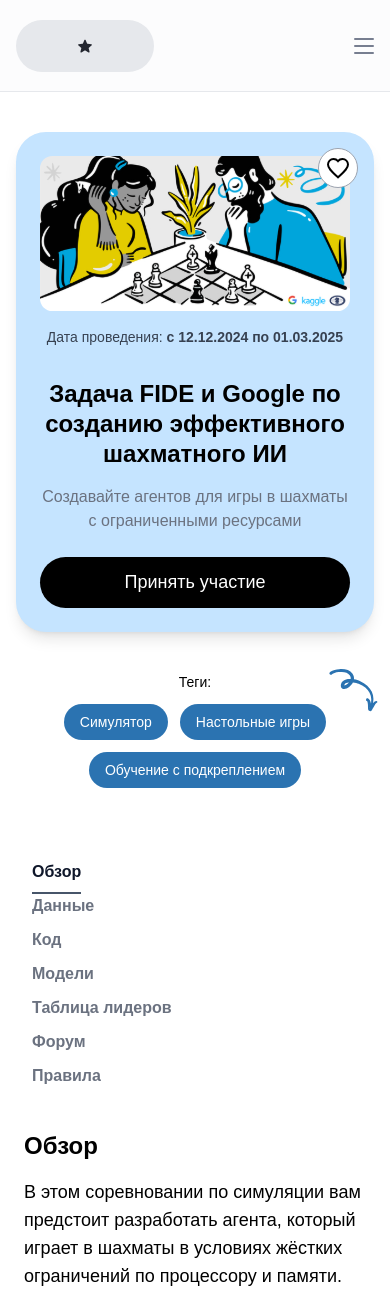
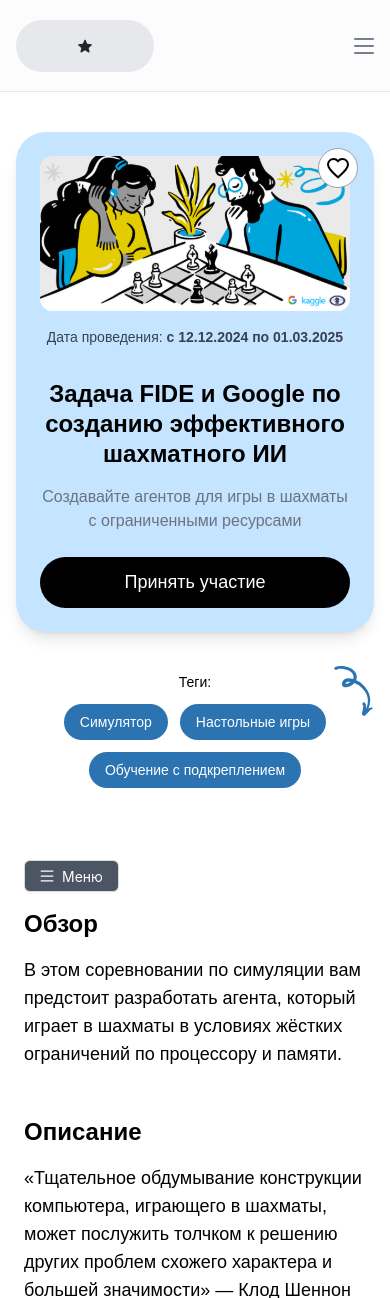
Before and after one commit to POLUPOKEER/RLArena, a React app: page /Competition in a window 390 px wide. Shown: the top 1298 px of the page. Built offline with nearby package versions, Linux system fonts and the light colour scheme; the HTML template or start-up script is replaced by a standard one.

Commit message:
Улучшение UX "Соревнование"

```diff
--- a/package.json
+++ b/package.json
@@ -15,6 +15,7 @@
     "framer-motion": "^12.6.5",
     "react": "^18.3.1",
     "react-dom": "^18.3.1",
+    "react-responsive": "^10.0.1",
     "react-router-dom": "^7.1.1"
   },
   "devDependencies": {
--- a/src/components/ComHero.jsx
+++ b/src/components/ComHero.jsx
@@ -2,18 +2,8 @@
 
 const ComHero = () => {
   const [isHeartRed, setIsHeartRed] = useState(false);
-  const [isBubblePopped, setIsBubblePopped] = useState(false);
-  const [isRotating, setIsRotating] = useState(false);
 
   const toggleHeartColor = () => setIsHeartRed(!isHeartRed);
-  const handleBubbleClick = () => {
-    setIsBubblePopped(true);
-    setTimeout(() => setIsBubblePopped(false), 300);
-  };
-  const handleImageClick = () => {
-    setIsRotating(true);
-    setTimeout(() => setIsRotating(false), 600);
-  };
 
   return (
     <section className="relative w-full flex flex-col items-center py-10 px-4 overflow-hidden">
@@ -84,10 +74,7 @@
       <img
         src="/Group.svg"
         alt="Decorative ellipse"
-        className={`absolute w-[15%] sm:w-[10%] lg:w-[8%] right-[2%] bottom-[15%] transform ${
-          isRotating ? "rotate-[15deg]" : "rotate-[-15deg]"
-        } transition-all duration-300`}
-        onClick={handleImageClick}
+        className={`absolute w-[15%] sm:w-[10%] lg:w-[8%] right-[2%] bottom-[15%] transform transition-all duration-300`}
       />
     </section>
   );
--- a/src/components/TabMenu.jsx
+++ b/src/components/TabMenu.tsx
@@ -1,8 +1,14 @@
-import { useState } from "react";
+import React from "react";
+import { useState, useRef, useEffect } from "react";
+import { Drawer, Button } from "antd";
+import { MenuOutlined } from "@ant-design/icons";
+import { useMediaQuery } from "react-responsive";
 
 const TabMenu = () => {
   const [activeTab, setActiveTab] = useState("overview");
-
+  const [isDrawerVisible, setDrawerVisible] = useState(false);
+  const isMobile = useMediaQuery({ query: "(max-width: 1024px)" });
+  const tabRef = useRef<HTMLDivElement | null>(null);
   const tabs = [
     { id: "overview", label: "Обзор" },
     { id: "data", label: "Данные" },
@@ -12,6 +18,12 @@
     { id: "forum", label: "Форум" },
     { id: "rules", label: "Правила" },
   ];
+
+  useEffect(() => {
+    if (isDrawerVisible && tabRef.current) {
+      tabRef.current.scrollIntoView({ behavior: "smooth" });
+    }
+  }, [isDrawerVisible]);
 
   const renderContent = () => {
     switch (activeTab) {
@@ -209,28 +221,70 @@
   };
 
   return (
-    <div className="w-full bg-white flex flex-col items-center min-h-[450px] mt-8">
-      {/* Меню вкладок */}
-      <div className="w-full max-w-6xl overflow-x-auto scrollbar-hide">
-        <div className="flex ml-4 lg:space-x-12 px-4 md:px-0 flex-col lg:flex-row items-start lg:items-center">
+    <div ref={tabRef} className="w-full bg-white flex flex-col lg:items-center items-start min-h-[450px] pt-8">
+      {/* Кнопка меню на мобильных */}
+      {isMobile && (
+        <div className="w-full px-6 mb-4">
+          <Button
+            icon={<MenuOutlined />}
+            onClick={() => {
+              setDrawerVisible(true)
+            }}
+            className="bg-gray-600 text-white"
+          >
+            Меню
+          </Button>
+        </div>
+      )}
+
+      {/* Меню вкладок (десктоп) */}
+      {!isMobile && (
+        <div className="pt-1 max-w-6xl scrollbar-hide w-full">
+          <div className="flex ml-4 items-start space-x-12 px-0 flex-col lg:flex-row lg:items-center">
+            {tabs.map((tab) => (
+              <span
+                key={tab.id}
+                onClick={() => setActiveTab(tab.id)}
+                className={`text-base md:text-lg font-semibold cursor-pointer transition-all border-b-2 ${activeTab === tab.id
+                  ? "border-slate-600 text-slate-900"
+                  : "border-transparent text-gray-500 hover:text-slate-700"
+                  } pb-2`}
+              >
+                {tab.label}
+              </span>
+            ))}
+          </div>
+        </div>
+      )}
+
+      {/* Drawer меню (мобильные) */}
+      <Drawer
+        title="Меню"
+        placement="left"
+        onClose={() => setDrawerVisible(false)}
+        open={isDrawerVisible}
+      >
+        <div className="flex flex-col space-y-4">
           {tabs.map((tab) => (
             <span
               key={tab.id}
-              onClick={() => setActiveTab(tab.id)}
-              className={`text-base md:text-lg font-semibold cursor-pointer transition-all border-b-2 ${
-                activeTab === tab.id
-                  ? "border-slate-600 text-slate-900"
-                  : "border-transparent text-gray-500 hover:text-slate-700"
-              } pb-2`}
+              onClick={() => {
+                setActiveTab(tab.id);
+                setDrawerVisible(false);
+              }}
+              className={`text-base font-semibold cursor-pointer ${activeTab === tab.id
+                ? "text-blue-600"
+                : "text-gray-700 hover:text-blue-500"
+                }`}
             >
               {tab.label}
             </span>
           ))}
         </div>
-      </div>
+      </Drawer>
 
       {/* Контент вкладки */}
-      <div className="w-full max-w-5xl bg-white px-6 md:px-8 py-8">
+      <div className="w-full max-w-5xl bg-white px-6 md:px-8 lg:mt-8">
         {renderContent()}
       </div>
     </div>
```
Also changed, not shown: src/pages/CompetitionPage.jsx (+4 -6 lines), 1 other file (tests, documents, lock files or other folders).
